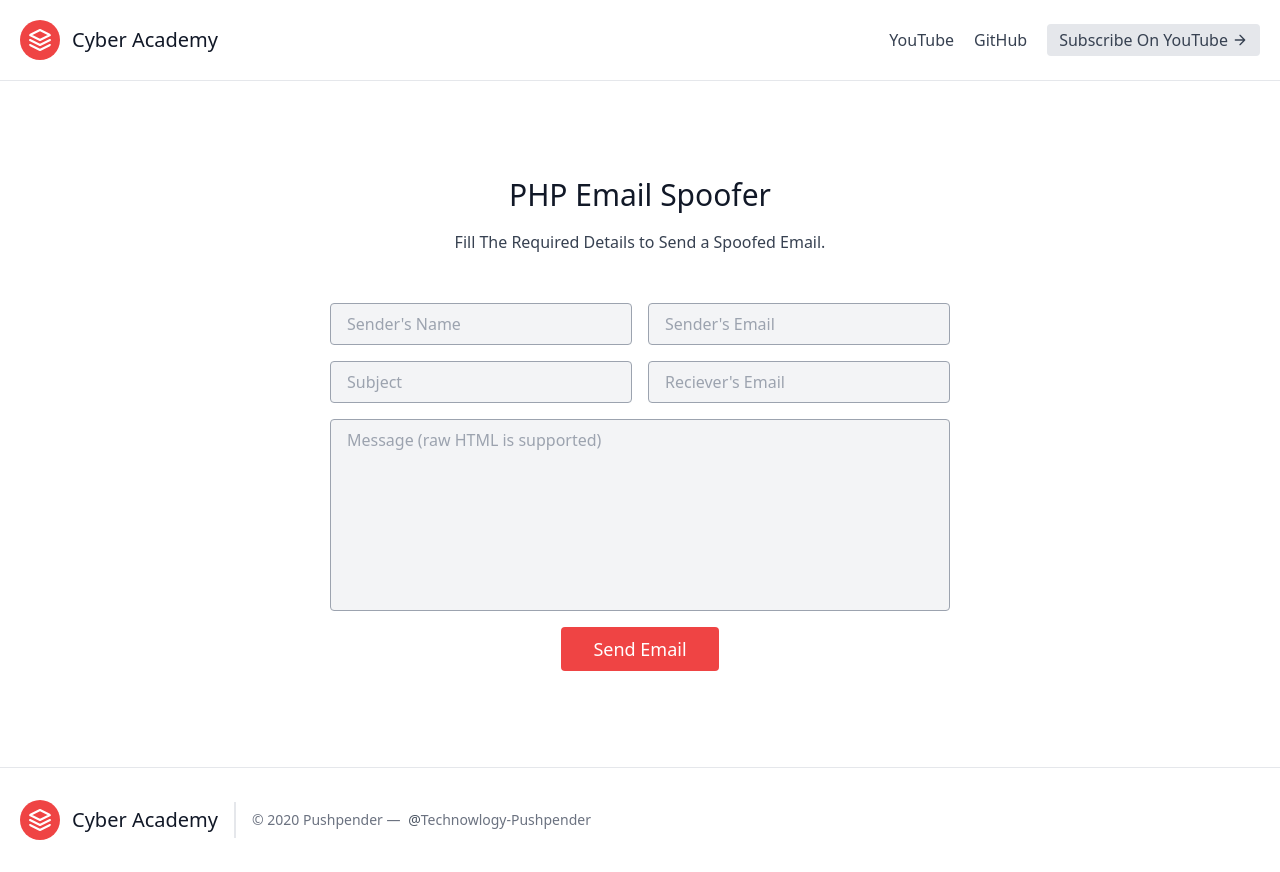
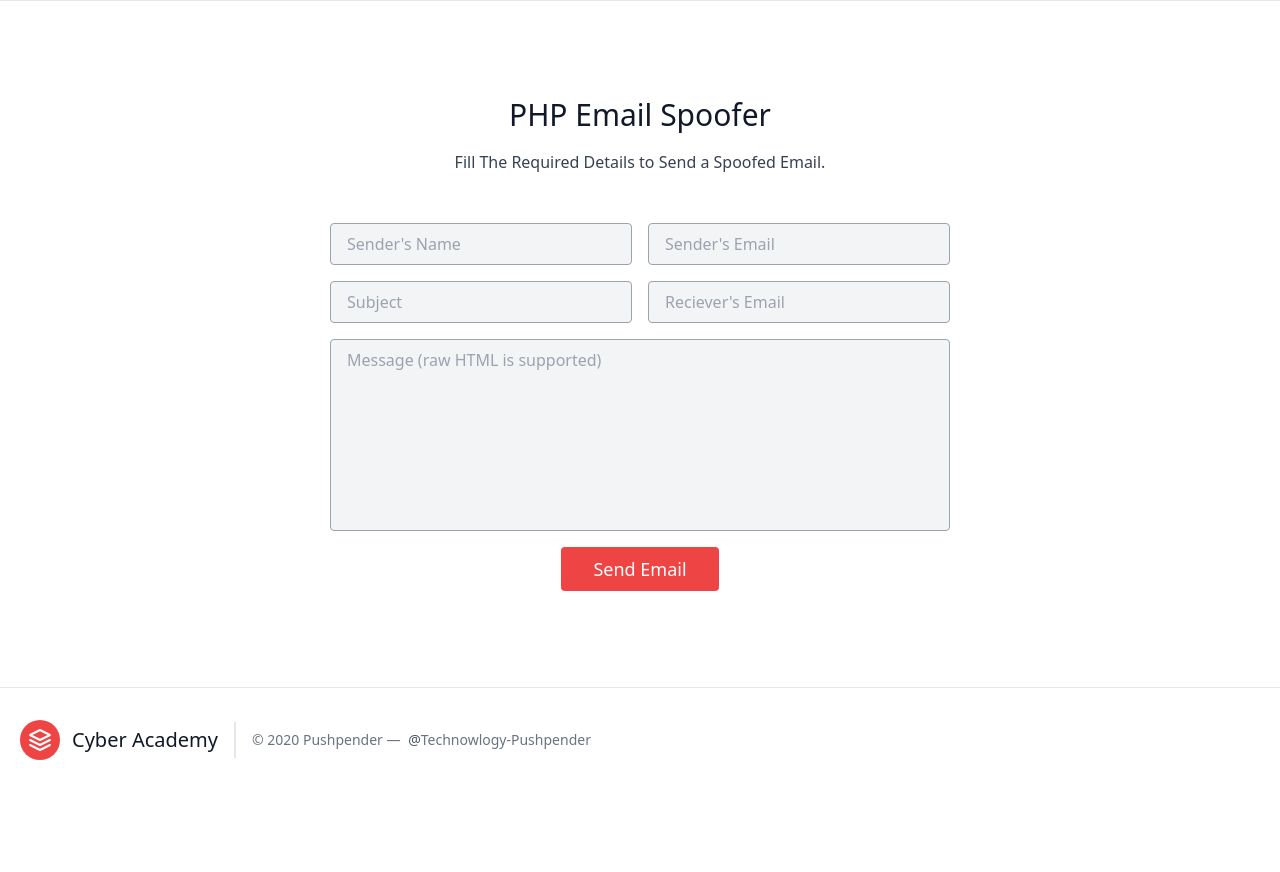
Before and after one commit to osintlink/osintlink.github.io, a plain HTML site: page index.html in a window 1280 px wide. After the commit the page ends 800 px from the top, so only its background shows below. Drawn offline with nearby package versions, Linux system fonts and the light colour scheme.

Commit message:
Update index.html

```diff
--- a/index.html
+++ b/index.html
@@ -4,33 +4,12 @@
 	<meta charset="UTF-8">
 	<meta name="viewport" content="width=device-width, initial-scale=1.0">
 	<link href="https://unpkg.com/tailwindcss@^1.0/dist/tailwind.min.css" rel="stylesheet">
-	<title>Cyber Academy - Email Spoofer</title>
+	<title>FRM Test - Email Spoofer</title>
 
 </head>
 <body>
 
 <!-- Header CSS Start -->
-<header class="text-gray-700 body-font">
-  <div class="container mx-auto flex flex-wrap p-5 flex-col md:flex-row items-center">
-    <a class="flex title-font font-medium items-center text-gray-900 mb-4 md:mb-0">
-      <svg xmlns="http://www.w3.org/2000/svg" fill="none" stroke="currentColor" stroke-linecap="round" stroke-linejoin="round" stroke-width="2" class="w-10 h-10 text-white p-2 bg-red-500 rounded-full" viewBox="0 0 24 24">
-        <path d="M12 2L2 7l10 5 10-5-10-5zM2 17l10 5 10-5M2 12l10 5 10-5"></path>
-      </svg>
-      <span class="ml-3 text-xl">Cyber Academy</span>
-    </a>
-    <nav class="md:ml-auto flex flex-wrap items-center text-base justify-center">
-      <a href="https://www.youtube.com/channel/UCRv-wp0CWtW2J33NkTId62w" class="mr-5 hover:text-gray-900">YouTube</a>
-      <a href="https://github.com/Technowlogy-Pushpender" class="mr-5 hover:text-gray-900">GitHub</a>
-    </nav>
-	<a href="https://www.youtube.com/channel/UCRv-wp0CWtW2J33NkTId62w">
-    <button class="inline-flex items-center bg-gray-200 border-0 py-1 px-3 focus:outline-none hover:bg-red-300 rounded text-base mt-4 md:mt-0">Subscribe On YouTube
-      <svg fill="none" stroke="currentColor" stroke-linecap="round" stroke-linejoin="round" stroke-width="2" class="w-4 h-4 ml-1" viewBox="0 0 24 24">
-        <path d="M5 12h14M12 5l7 7-7 7"></path>
-      </svg>
-    </button>
-	</a>
-  </div>
-</header>
 <!-- Header CSS End -->
 <hr>
 
```
